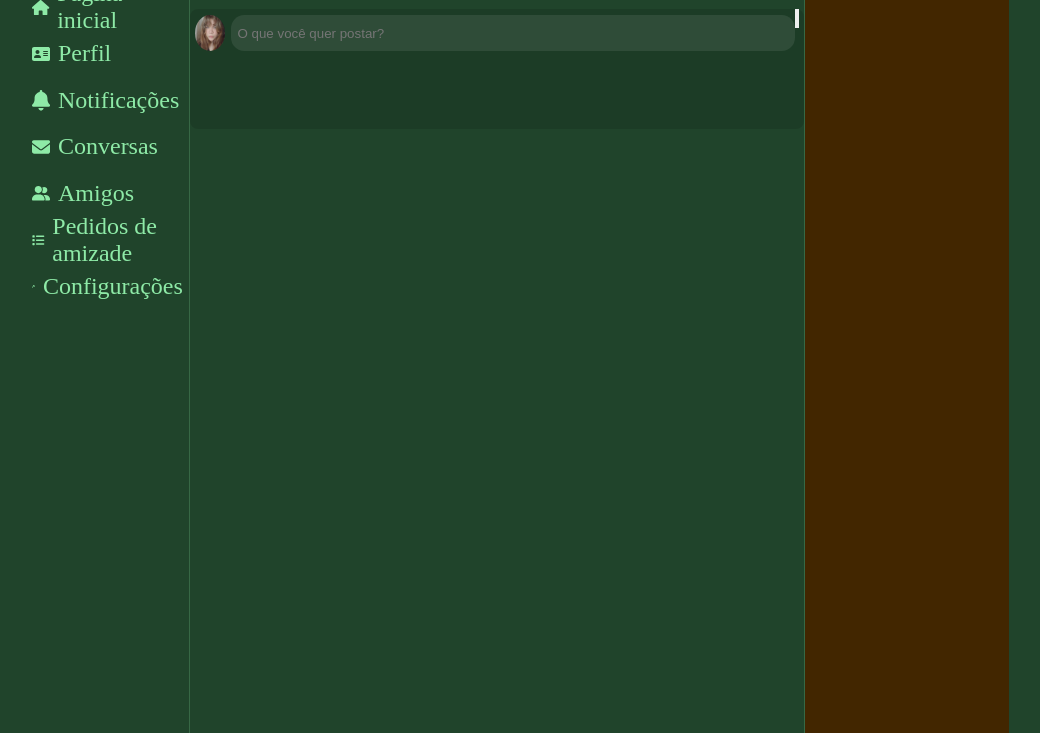
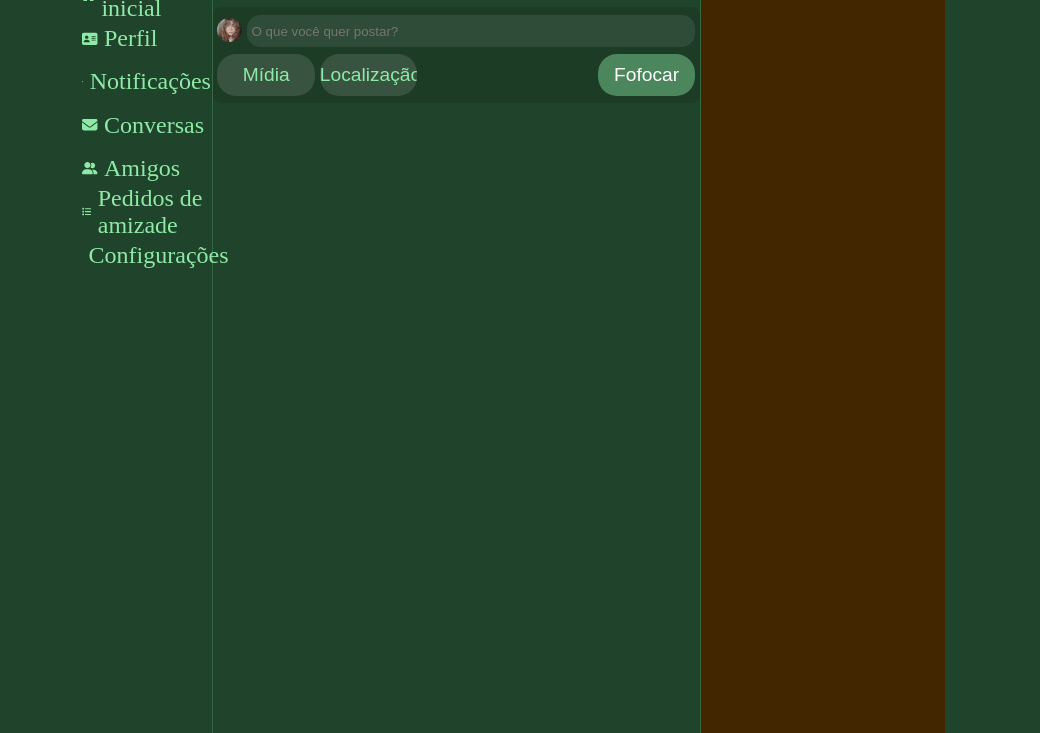
Before and after one commit to Ammorim7/Rede-Social, a plain HTML site: page feed.html in a window 1280 px wide. Shown: the part 67-800 px from the top of the page, without its empty margins (143-1183 px from the left). Drawn offline with Linux system fonts and the light colour scheme.

Commit message:
Implementação do bloco de postagem

```diff
--- a/feed.html
+++ b/feed.html
@@ -28,10 +28,19 @@
                     <p>Feed da fofoca</p>
                 </div>
                 <div id="novoPost">
+                    <div id="labelPost">
                     <img src="img/pessoas/julia.jpg" alt="Foto do perfil de um usuario">
                     <input id="campoTexto" type="text" placeholder="O que você quer postar?">
-                    <div id="opcoesPost">
-                        <input class="" type="button" value="">
+                    </div>
+                    <div id="opcoesNovoPost">
+                        <div id="opcoesNovoPostA">
+                        <input class="botoesNovoPost" type="button" value="Mídia">
+                        <input class="botoesNovoPost" type="button" value="Localização">
+                        </div>
+                        <div id="opcoesNovoPostB">
+                            <input id="fofocar" class="botoesNovoPost" type="button" value="Fofocar">
+                        </div>
+
                     </div>
                 </div>
 
--- a/style-feed.css
+++ b/style-feed.css
@@ -8,8 +8,11 @@ body, html{
     height: 100%;
 }
 
+body{
+    background-color: #20442b;
+}
+
 #main{
-    background-color: #20442b;
     width: 100%;
     height: 100%;
     display: flex;
@@ -19,7 +22,7 @@ body, html{
 
 #container{
     display: flex;
-    width: 80%;
+    width: 70%;
     height: 100%;
 }
 
@@ -73,7 +76,7 @@ body, html{
 
 #moments{
     background-color: rgb(66, 38, 0);
-    width: 20%;
+    width: 30%;
     height: 100%;
 }
 
@@ -89,34 +92,87 @@ body, html{
 
 #novoPost{
     display: flex;
-    justify-content: center;
+    flex-direction: column;
     border-radius: 0.5em;
     margin-top: 2%;
     background-color: rgba(0, 0, 0, 0.123);
-    height: 15%;
+    height: 12%;
 }
 
-#novoPost img{
-    margin-top: 1%;
+#labelPost{
+    width: 100%;
+    display: flex;
+    justify-content: center;
+    align-items: center;
+}
+
+#labelPost img{
+    margin-top: 0.7em;
     width: 5%;
-    height: 30%;
     border-radius: 50%;
 }
 
 #campoTexto{
-    margin-left: 1%;
     border-radius: 1em;
     border: none;
+    margin-left: 1%;
     background-color: rgba(255, 255, 255, 0.082);
-    margin-top: 1%;
+    margin-top: 1em;
     width: 90%;
-    height: 30%;
+    height: 90%;
     padding-left: 1%;
     padding-right: 1%;
     color: white;
 }
 
-#opcpesPost{
-    border: 1px solid red;
-    width: 20%;
+#campoTexto:focus{
+    outline: 0;
 }
+
+#opcoesNovoPost{
+    display: flex;
+    width: 100%;
+    height: 100%;
+    align-items: center;
+}
+
+#opcoesNovoPostA{
+    display: flex;
+    align-items: center;
+    width: 50%;
+    height: 100%;
+}
+
+#opcoesNovoPostB{
+    display: flex;
+    justify-content: end;
+    align-items: center;
+    width: 50%;
+    height: 100%;
+}
+
+.botoesNovoPost{
+    font-size: 1.2em;
+    border: none;
+    margin-top: 2%;
+    margin-left: 2%;
+    border-radius: 1em;
+    background-color: rgba(255, 255, 255, 0.123);
+    color: #8eeaa7;
+    width: 40%;
+    height: 70%;
+}
+
+.botoesNovoPost:hover{
+    background-color: rgba(255, 255, 255, 0.192);
+}
+
+#fofocar{
+    background-color: #8eeaa76c;
+    color: white;
+    margin-right: 2%;
+}
+
+#fofocar:hover{
+    background-color: rgba(255, 255, 255, 0.404);
+}
```
